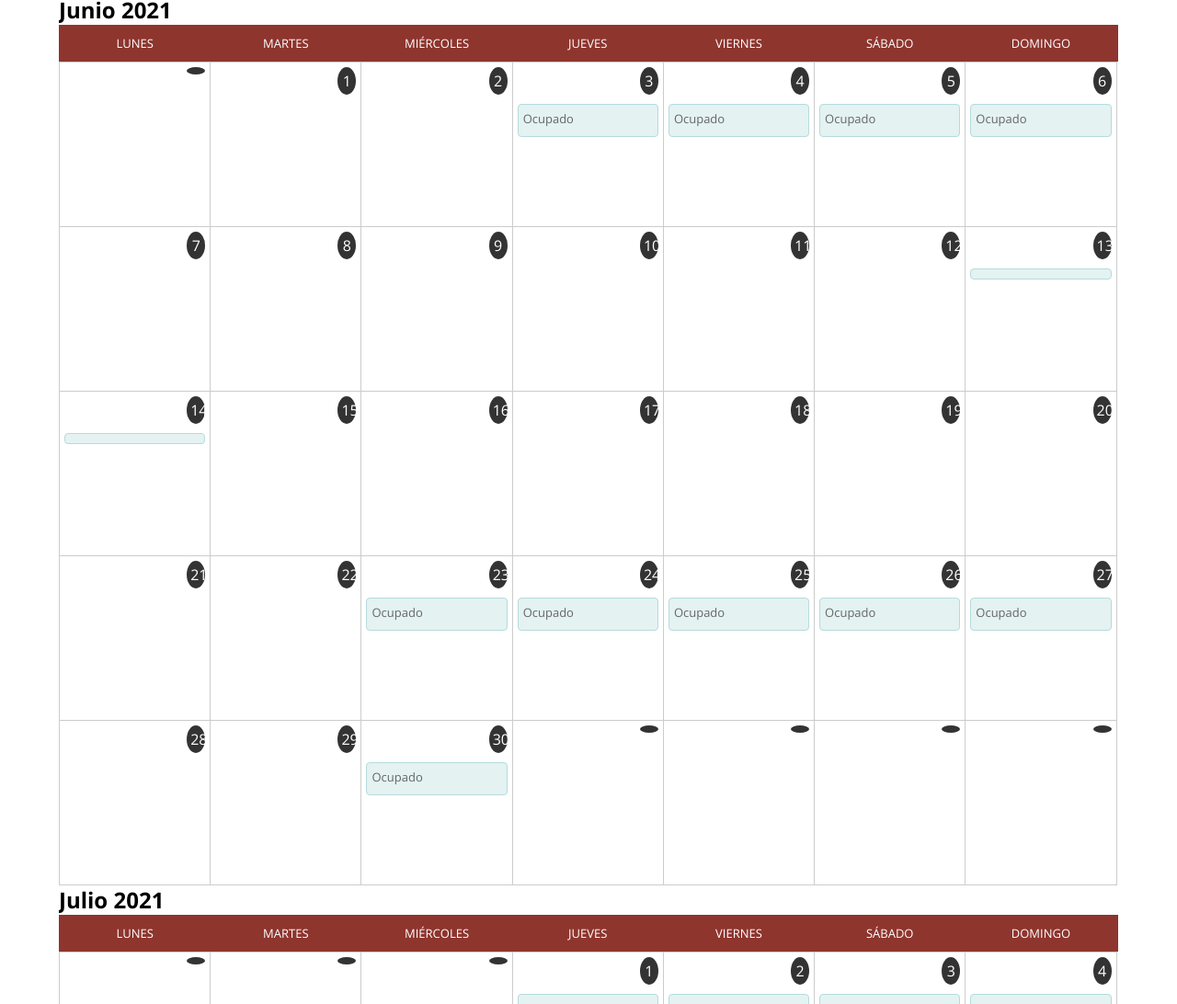
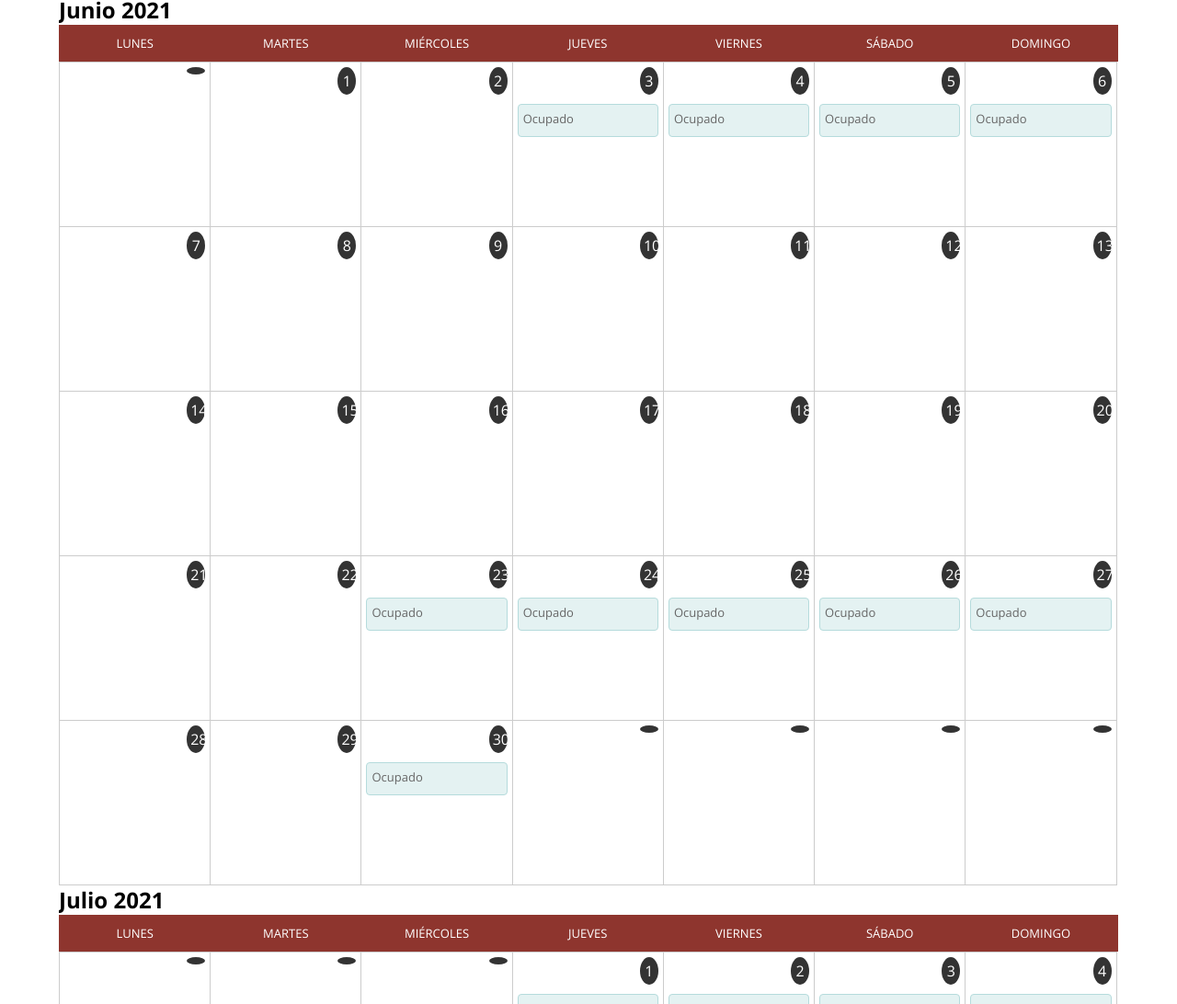
Before and after one commit to alberto650/ElLomito, a plain HTML site: page index.html in a window 1280 px wide. Shown: the part 3807-4899 px from the top of the page at 92% size. Drawn offline with nearby package versions, Linux system fonts and the light colour scheme.

Commit message:
Update index.html

```diff
--- a/index.html
+++ b/index.html
@@ -411,7 +411,7 @@
                         </li>
                         <li class="day">
                             <div class="date">13</div>
-                            <div class="event">
+
 
                         </li>
                     </ul>
@@ -421,7 +421,7 @@
                     <ul class="days">
                         <li class="day">
                             <div class="date">14</div>
-                            <div class="event">
+
                         </li>
                         <li class="day">
                             <div class="date">15</div>
```
